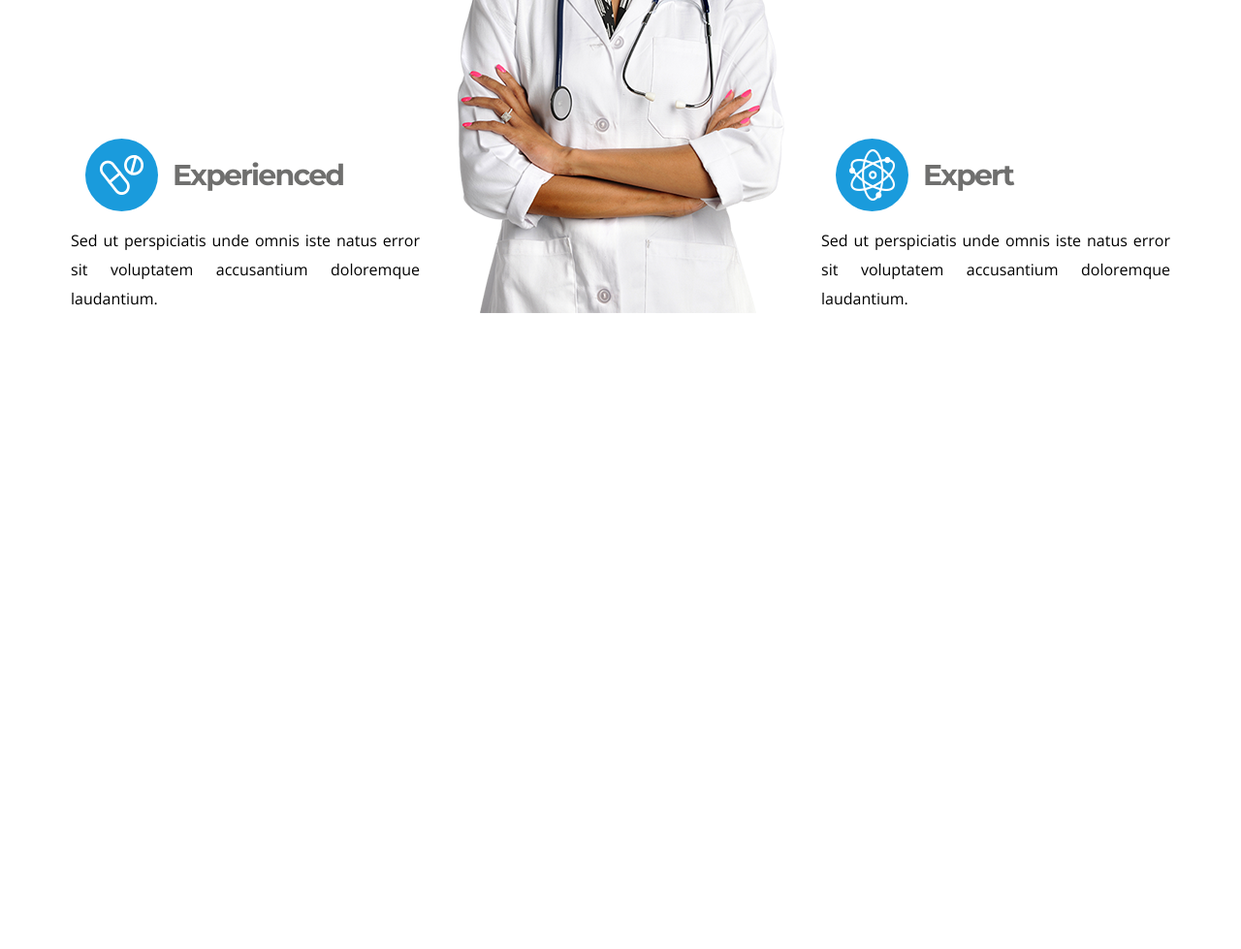
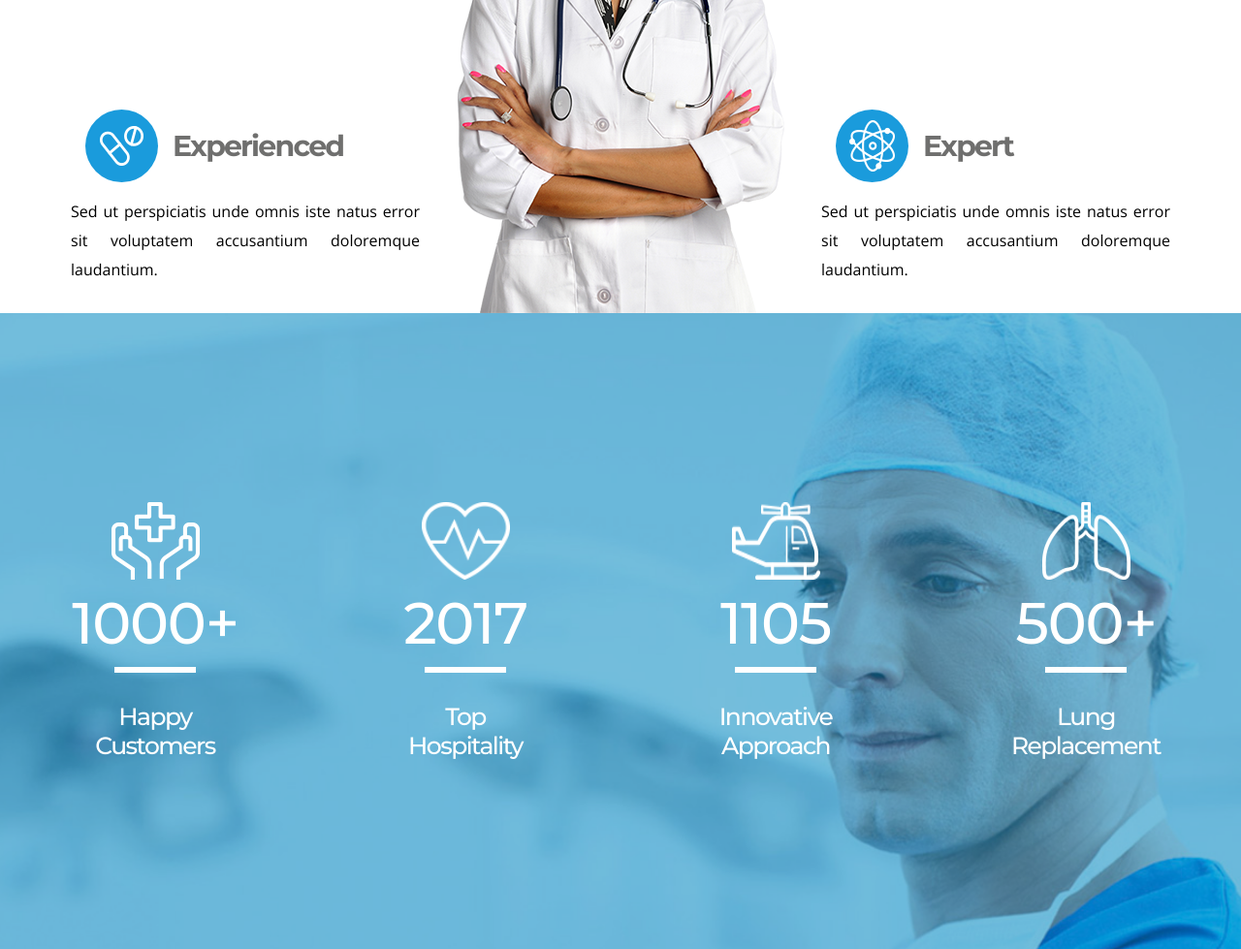
Before and after one commit to silvervian/Medical-Hospital, a website built with webpack: page src/index.html in a window 1280 px wide. Shown: the part 1760-2739 px from the top of the page at 97% size. Before the commit the page ends 2113 px from the top, so only its background shows below. Built offline with nearby package versions, Linux system fonts and the light colour scheme; files whose address does not match are found by name.

Commit message:
Add featreus section

```diff
--- a/src/index.html
+++ b/src/index.html
@@ -182,7 +182,7 @@
 
   </section> <!-- /.services -->
 
-  <services class="about">
+  <section class="about">
     <h2 class="secondary">Why Choose Us ?</h2>
     <div class="about__desc">Sed ut perspiciatis unde omnis iste natus error sit voluptatem accusantium doloremque
       laudantium, totam rem aperiam, eaque ipsa quae ab illo inventore veritatis et quasi architecto beatae vitae dicta
@@ -225,7 +225,36 @@
 
     </div>
 
-  </services> <!-- /.about -->
+  </section> <!-- /.about -->
+
+  <section class="features">
+
+    <div class="features__box">
+      <img src="img/features-icon-1.png" alt="" class="features__img">
+      <span class="features__number">1000+</span>
+      <div class="features__line"></div>
+      <h4 class="features__title">Happy Customers</h4>
+    </div>
+    <div class="features__box">
+      <img src="img/features-icon-2.png" alt="" class="features__img">
+      <span class="features__number">2017</span>
+      <div class="features__line"></div>
+      <h4 class="features__title">Top Hospitality</h4>
+    </div>
+    <div class="features__box">
+      <img src="img/features-icon-3.png" alt="" class="features__img">
+      <span class="features__number">1105</span>
+      <div class="features__line"></div>
+      <h4 class="features__title">Innovative Approach</h4>
+    </div>
+    <div class="features__box">
+      <img src="img/features-icon-4.png" alt="" class="features__img">
+      <span class="features__number">500+</span>
+      <div class="features__line"></div>
+      <h4 class="features__title">Lung Replacement</h4>
+    </div>
+
+  </section> <!-- /.features -->
 
 
   <script src="./js/app.js"></script>
--- a/src/sass/base/_base.scss
+++ b/src/sass/base/_base.scss
@@ -39,7 +39,7 @@ html {
     font-size: 62.5%;
   }
   @include media(mega) {
-    font-size: 62.5%;
+    font-size: 80%;
   }
 }
 
--- a/src/sass/components/_about.scss
+++ b/src/sass/components/_about.scss
@@ -1,5 +1,5 @@
 .about {
-  padding: 8rem 1rem 3rem;
+  padding: 8rem 1rem 0 1rem;
   display: flex;
   flex-direction: column;
   align-items: center;
@@ -25,6 +25,10 @@
       background: none;
       flex-wrap: nowrap;
     }
+
+    @include media(mega) {
+      width: 160rem;
+    }
   }
 
 
@@ -32,6 +36,7 @@
 
 .about-info {
   margin-top: 2rem;
+  margin-bottom: 3rem;
   max-width: 36rem;
   display: flex;
   flex-wrap: wrap;
--- a/src/sass/components/_btn.scss
+++ b/src/sass/components/_btn.scss
@@ -3,14 +3,14 @@
   background-color: #1a9bdc;
   color: #ffffff;
   font-family: $open-sans;
-  font-size: 18px;
+  font-size: 1.8rem;
   font-weight: 700;
   text-transform: uppercase;
   /* Text style for "Read more" */
   letter-spacing: 0.32px;
   border: none;
   padding: 1.5rem 3rem;
-  border-radius: 40px;
+  border-radius: 4rem;
   width: fit-content;
   cursor: pointer;
   outline: none;
--- /dev/null
+++ b/src/sass/components/_features.scss
@@ -0,0 +1,54 @@
+.features {
+  padding: 15rem 0;
+  background: url(../../img/bg-features.png) no-repeat center right / cover, #0087be;
+  display: flex;
+  flex-wrap: wrap;
+
+  @include media(small) {
+    background: #0087be;
+  }
+
+  &__box {
+    min-width: 25rem;
+    margin: 3rem auto;
+    display: flex;
+    flex-direction: column;
+    justify-content: center;
+    align-items: center;
+
+    > * {
+      margin: 1.5rem;
+    }
+  }
+
+  &__img {
+    width: 9.1rem;
+    height: 8rem;
+  }
+
+  &__number {
+    color: #ffffff;
+    font-family: Montserrat;
+    font-size: 6rem;
+    font-weight: 500;
+    /* Text style for "1, 000+" */
+    letter-spacing: -1.19px;
+  }
+
+  &__line {
+    width: 8.4rem;
+    height: 6px;
+    background-color: #ffffff;
+  }
+
+  &__title {
+    text-align: center;
+    max-width: 16rem;
+    color: #ffffff;
+    font-family: Montserrat;
+    font-size: 2.5rem;
+    font-weight: 500;
+    /* Text style for ", Happy ," */
+    letter-spacing: -1.52px;
+  }
+}
--- a/src/sass/components/_hero.scss
+++ b/src/sass/components/_hero.scss
@@ -1,12 +1,12 @@
 .hero {
   width: 100%;
   height: 64rem;
-  background: url(../../img/Layer_10@2x.jpg) no-repeat 50% 50% / cover;
+  background:  linear-gradient(to right, rgba(255,255,255,0) 0%, rgba(255,255,255,0.3) 17%, rgba(255,255,255,0.5) 28%, rgba(255,255,255,0.5) 57%, rgba(255,255,255,0.42) 64%, rgba(237,237,237,0.02) 100%), url(../../img/Layer_10@2x.jpg) no-repeat 50% 50% / cover;
   display: flex;
   align-items: center;
 
   @include media(large) {
-    background: url(../../img/Layer_10@2x.jpg) no-repeat 52% 50% / cover;
+    background: linear-gradient(to right, rgba(255,255,255,0) 0%, rgba(255,255,255,0.3) 17%, rgba(255,255,255,0.5) 28%, rgba(255,255,255,0.5) 57%, rgba(255,255,255,0.42) 64%, rgba(237,237,237,0.02) 100%), url(../../img/Layer_10@2x.jpg) no-repeat 52% 50% / cover;
     justify-content: center;
 
   }
--- a/src/sass/components/_nav.scss
+++ b/src/sass/components/_nav.scss
@@ -20,7 +20,7 @@
     text-align: center;
     color: #6c6c6c;
     font-family: $roboto;
-    font-size: 20px;
+    font-size: 2rem;
     font-weight: 400;
 
     &:hover {
--- a/src/sass/main.scss
+++ b/src/sass/main.scss
@@ -18,3 +18,4 @@
 @import 'components/hamburger';
 @import 'components/services';
 @import 'components/about';
+@import 'components/features';
```
Also changed, not shown: dist/css/main.css, dist/img/bg-features.png (added), dist/img/features-icon-1.png (added), dist/img/features-icon-2.png (added), dist/img/features-icon-3.png (added), dist/img/features-icon-4.png (added), dist/index.html, src/img/bg-features.png (added), src/img/features-icon-1.png (added), src/img/features-icon-2.png (added), src/img/features-icon-3.png (added), src/img/features-icon-4.png (added).
